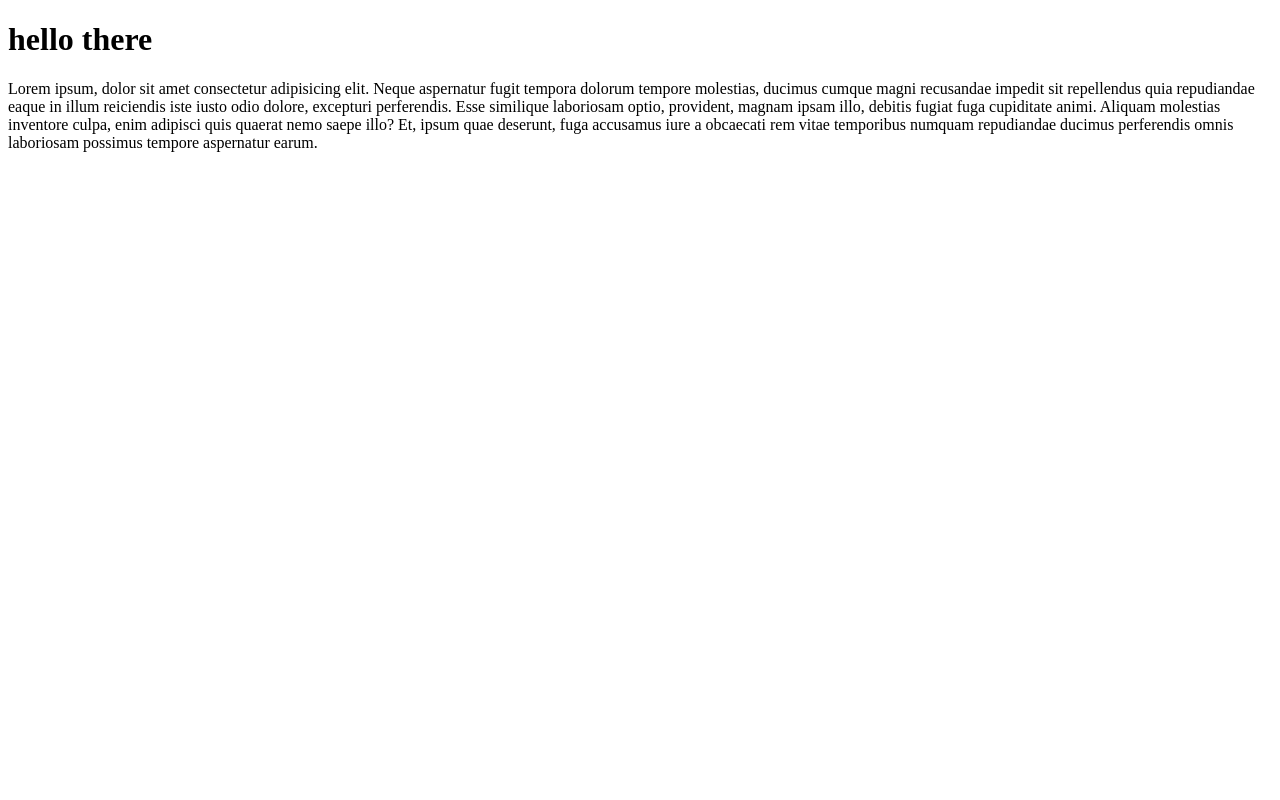
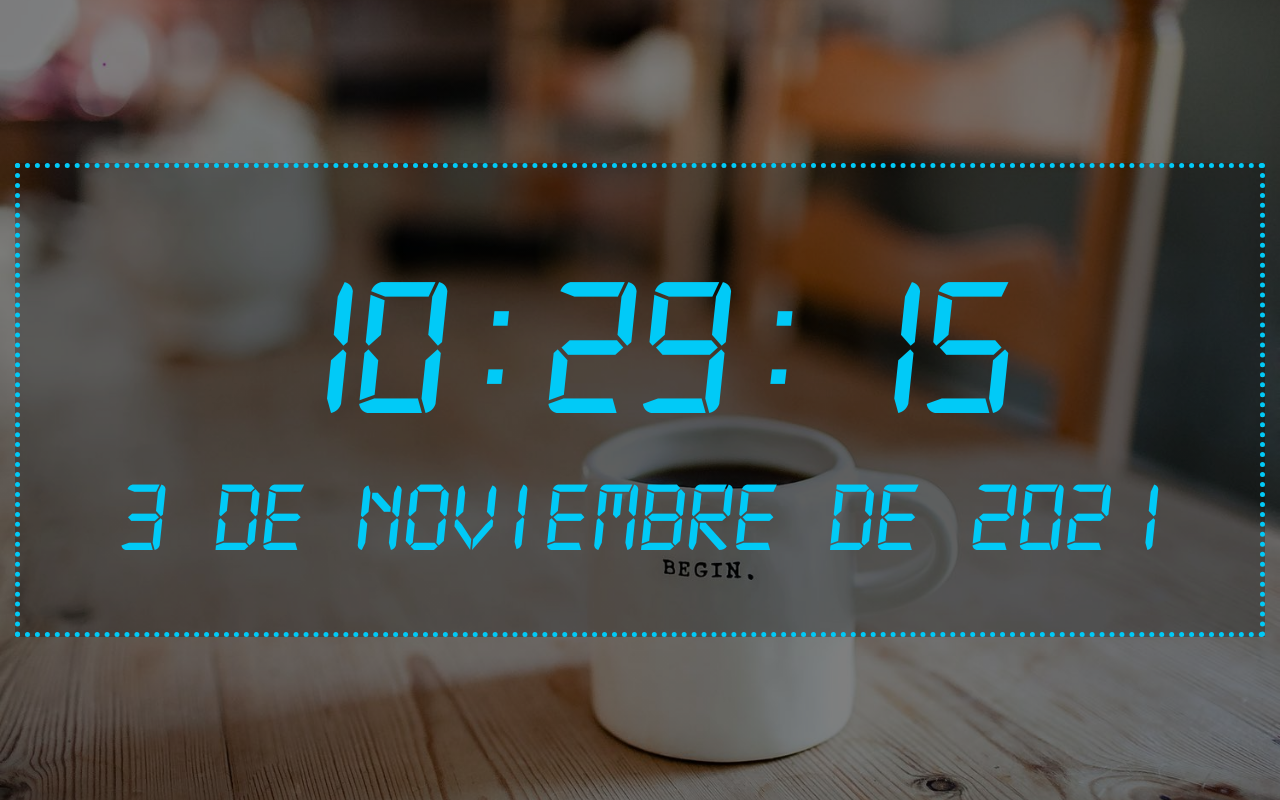
Before and after one commit to nachhth/watch, a plain HTML site: page index.html in a window 1280 px wide. Drawn offline with Linux system fonts and the light colour scheme.

Commit message:
added watch proyect files

```diff
--- /dev/null
+++ b/css/style.css
@@ -0,0 +1,72 @@
+@font-face {
+  font-family: Clock;
+  src: url('../fonts/clock.woff2'), url('../fonts/clock.woff');
+}
+
+html {
+  --color: #01caf7;
+  --header-bg: rgba(0, 0, 0, 0.25);
+}
+
+* {
+  margin: 0;
+  padding: 0;
+}
+
+body {
+  background-color: black;
+  font-family: Clock, sans-serif;
+  color: var(--color);
+  min-height: 100vh;
+
+  display: grid;
+  place-content: center;
+
+  background-size: cover;
+  background-position: center;
+}
+
+body.morning {
+  background-image: linear-gradient(rgba(0, 0, 0, 0.5), rgba(0, 0, 0, 0.5)), url('../img/morning.jpg');
+}
+
+body.afternoon {
+  background-image: linear-gradient(rgba(0, 0, 0, 0.5), rgba(0, 0, 0, 0.5)), url('../img/afternoon.jpg');
+}
+
+body.night {
+  background-image: linear-gradient(rgba(0, 0, 0, 0.5), rgba(0, 0, 0, 0.5)), url('../img/night.jpg');
+}
+
+header {
+  text-align: center;
+  padding: 2rem;
+  border: 5px dotted var(--color);
+  background-color: var(--header-bg);
+}
+
+header h1,
+header h2 {
+  font-weight: normal;
+}
+
+header h1 {
+  font-size: 4rem;
+}
+
+header h2 {
+  margin-top: 2rem;
+  font-size: 2rem;
+}
+
+@media (min-width: 700px) {
+  html {
+    font-size: 30px;
+  }
+}
+
+@media (min-width: 1000px) {
+  html {
+    font-size: 50px;
+  }
+}
--- a/index.html
+++ b/index.html
@@ -2,17 +2,18 @@
 <html lang="en">
   <head>
     <meta charset="UTF-8" />
-    <meta http-equiv="X-UA-Compatible" content="IE=edge" />
     <meta name="viewport" content="width=device-width, initial-scale=1.0" />
-    <title>Document</title>
+    <title>Digital Clock</title>
+
+    <link rel="stylesheet" href="./css/style.css" />
   </head>
+
   <body>
-    <h1>hello there</h1>
-    <p>
-      Lorem ipsum, dolor sit amet consectetur adipisicing elit. Neque aspernatur fugit tempora dolorum tempore molestias, ducimus cumque magni recusandae impedit sit repellendus quia repudiandae eaque
-      in illum reiciendis iste iusto odio dolore, excepturi perferendis. Esse similique laboriosam optio, provident, magnam ipsam illo, debitis fugiat fuga cupiditate animi. Aliquam molestias
-      inventore culpa, enim adipisci quis quaerat nemo saepe illo? Et, ipsum quae deserunt, fuga accusamus iure a obcaecati rem vitae temporibus numquam repudiandae ducimus perferendis omnis
-      laboriosam possimus tempore aspernatur earum.
-    </p>
+    <header>
+      <h1>18:43:05</h1>
+      <h2>18 de marzo de 2020</h2>
+    </header>
+
+    <script type="module" src="./js/main.js"></script>
   </body>
 </html>
--- /dev/null
+++ b/js/helpers.js
@@ -0,0 +1,5 @@
+const formatNum = (num) => {
+    return num < 10 ? '0' + num : num;
+};
+
+export { formatNum };
--- /dev/null
+++ b/js/main.js
@@ -0,0 +1,78 @@
+/**
+ * Crea un reloj que se actualice en tiempo real:
+ *
+ *  - La hora debe ir en el <h1>
+ *  - La fecha debe ir en el <h2>
+ *
+ * En función de la hora del día la imagen de fondo debe cambiar.
+ * Para este punto puedes ayudarte de las clases:
+ *
+ *  - morning: a partir de las 7:00.
+ *
+ *  - afternoon: a partir de las 13:00.
+ *
+ *  - night: a partir de las 21:00.
+ *
+ */
+'use strict';
+
+import { formatNum } from './helpers.js';
+
+function getCurrentTime() {
+  const currentTime = new Date();
+
+  // OTRA MANERA VALIDA PERO ME DEVUELVE UN STRING
+  // const options_B = {
+  //   hour: '2-digit',
+  //   minute: '2-digit',
+  //   second: '2-digit',
+  // };
+  // const formatTime = currentTime.toLocaleTimeString('es-ES', options_B);
+  // return formatTime;
+
+  const hour = formatNum(currentTime.getHours());
+  const minute = formatNum(currentTime.getMinutes());
+  const second = formatNum(currentTime.getSeconds());
+
+  // console.log(`${hour}:${minute}:${second}`);
+
+  let time = { hour, minute, second };
+
+  // console.log(time.hour);
+
+  return time;
+}
+
+function getCurrentDate() {
+  const currentDate = new Date();
+  // console.log(currentDate);
+
+  const options = {
+    year: 'numeric', // Año en número.
+    month: 'long', // Mes en letra.
+    day: 'numeric', // Día del mes en número.
+  };
+
+  return currentDate.toLocaleDateString('es-ES', options);
+}
+
+const h1 = document.querySelector('h1');
+const h2 = document.querySelector('h2');
+const body = document.querySelector('body');
+
+setInterval(() => {
+  h1.innerHTML = `${getCurrentTime().hour}:${getCurrentTime().minute}:${getCurrentTime().second}`;
+  h2.innerHTML = getCurrentDate();
+
+  body.classList.add('night');
+
+  if (getCurrentTime().hour > 7) {
+    body.classList.replace('night', 'morning');
+  }
+  if (getCurrentTime().hour > 12) {
+    body.classList.replace('morning', 'afternoon');
+  }
+  if (getCurrentTime().hour > 21) {
+    body.classList.replace('afternoon', 'night');
+  }
+}, 1000);
```
Also changed, not shown: example.png (added), fonts/clock.woff (added), fonts/clock.woff2 (added), img/afternoon.jpg (added), img/morning.jpg (added), img/night.jpg (added).
